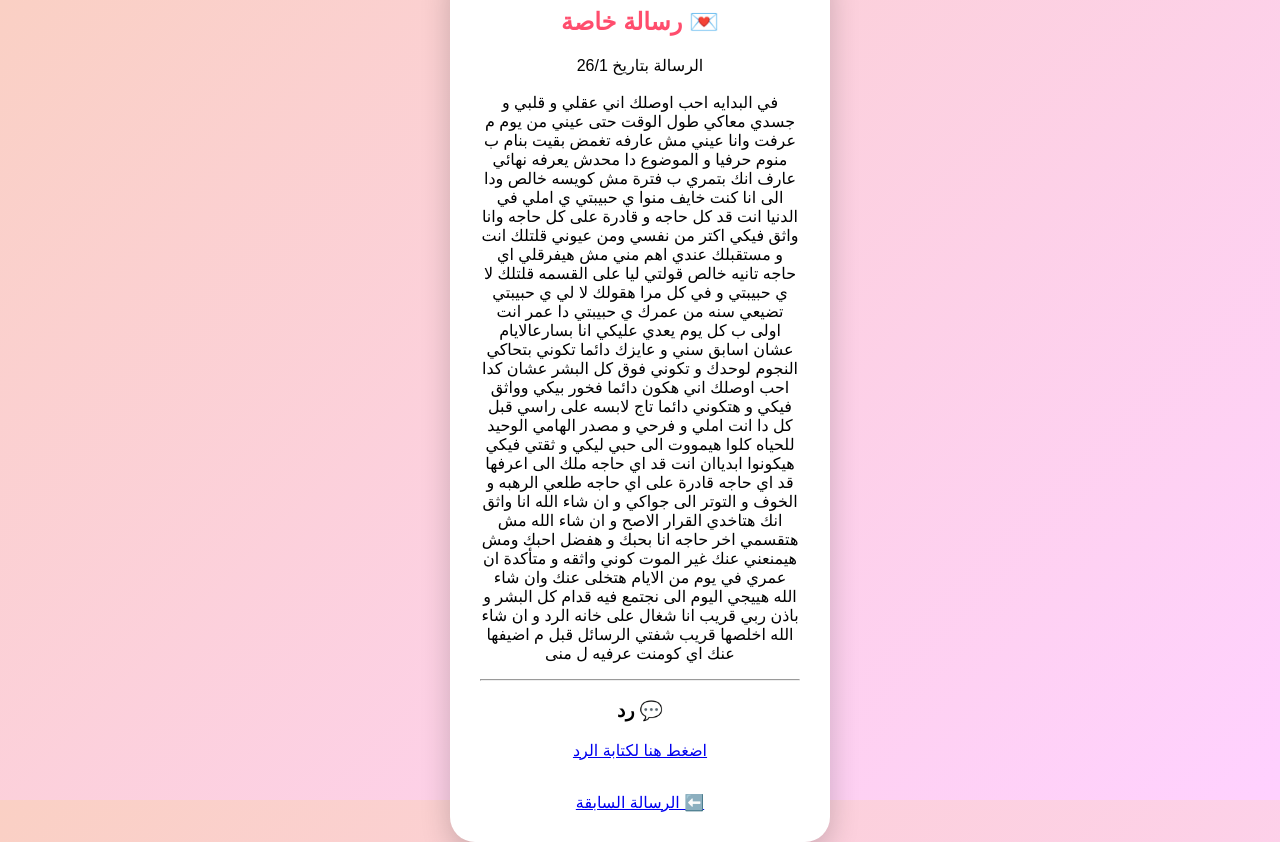
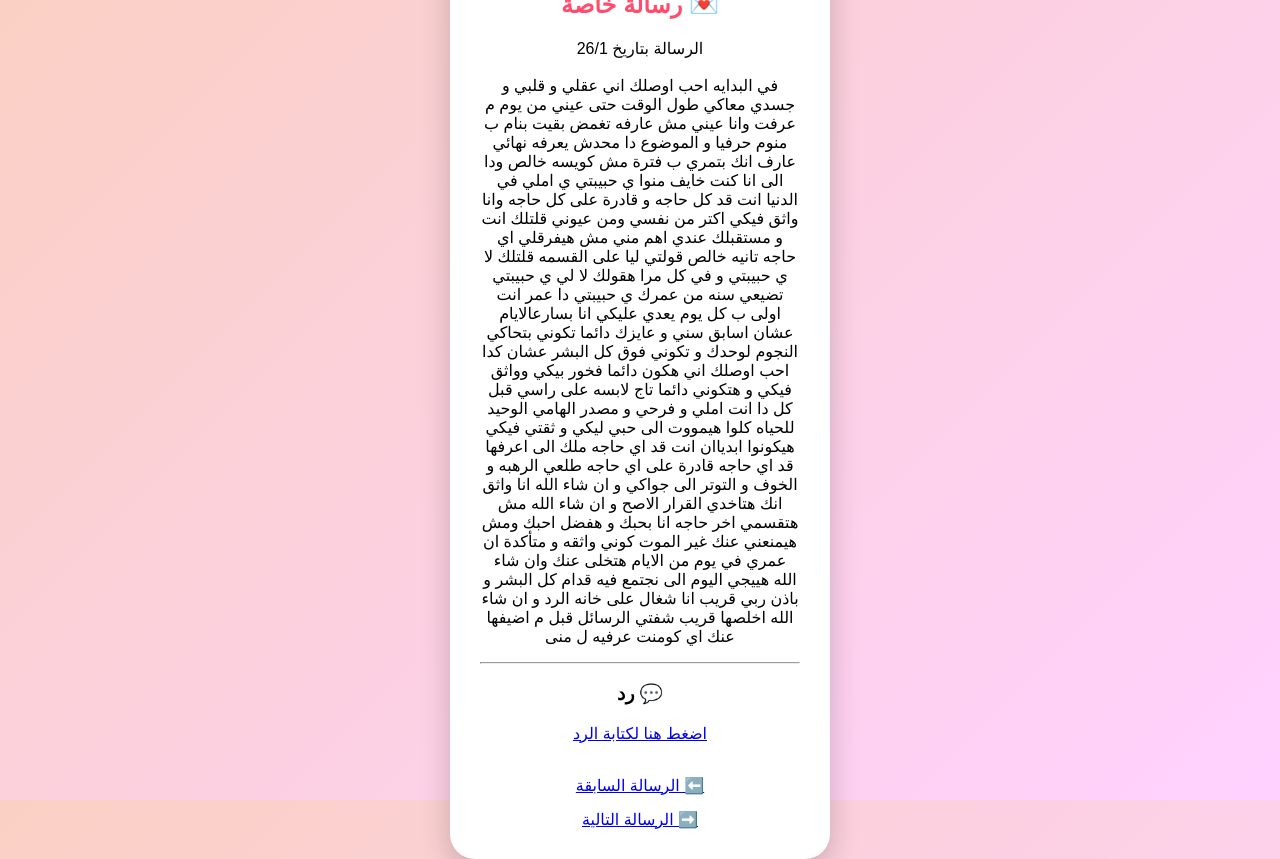
Before and after one commit to jdjxhxbndnshhsjshshjsjsjzjssjx-collab/maloka, a plain HTML site: page message2.html in a window 1280 px wide. Drawn offline with Linux system fonts and the light colour scheme.

Commit message:
Update message2.html

```diff
--- a/message2.html
+++ b/message2.html
@@ -50,7 +50,8 @@ a { display:block; margin-top:15px; }
   </a>
 
   <br>
-  <a href="message.html">⬅️ الرسالة السابقة</a>
+<a href="message.html">⬅️ الرسالة السابقة</a>
+  <a href="message3.html">➡️ الرسالة التالية</a>
 </div>
 
 </body>
```
